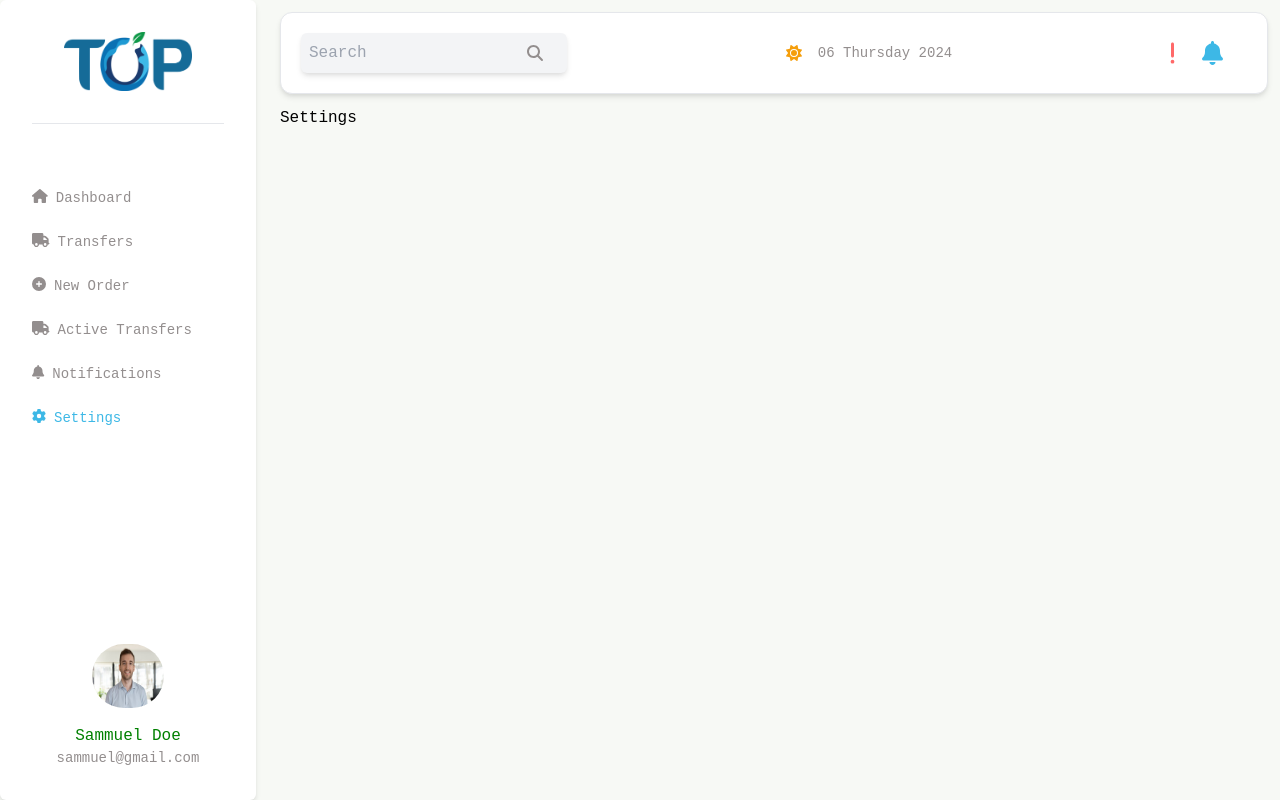
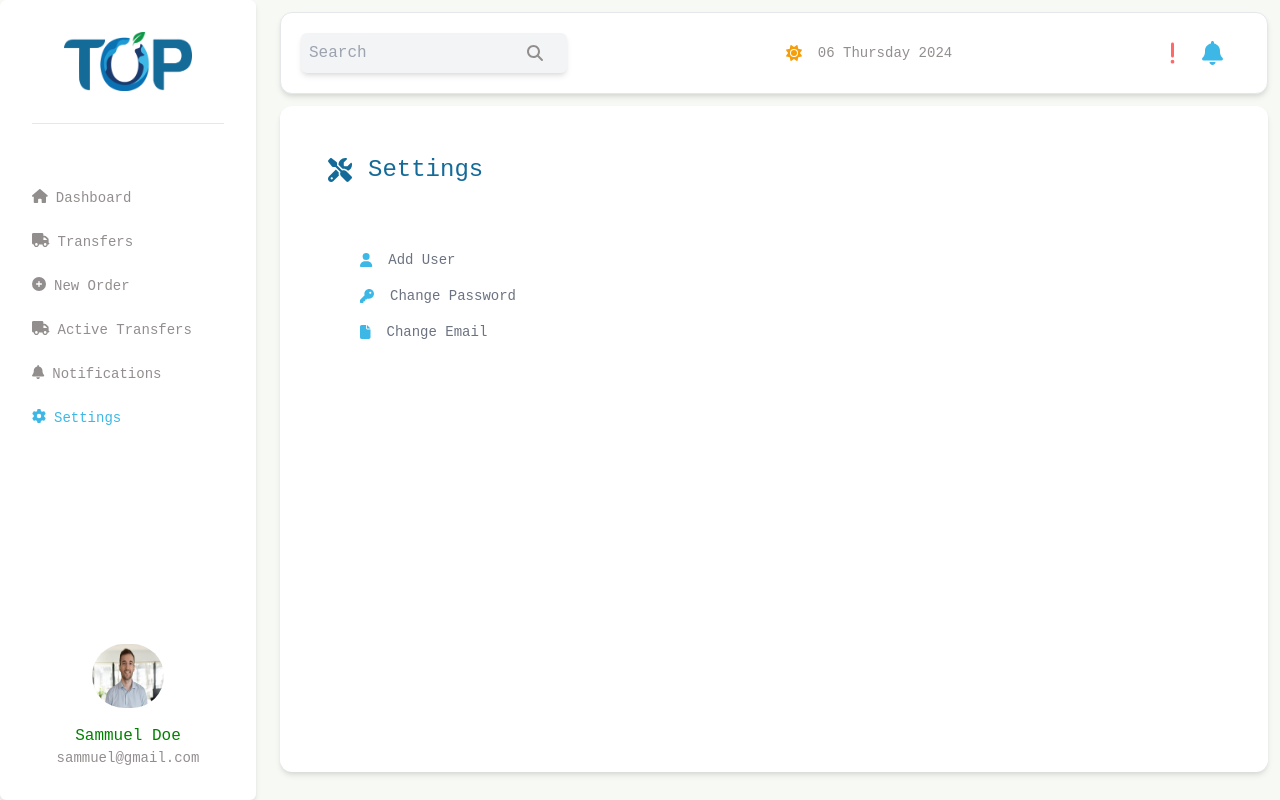
Before and after one commit to yetemegn-telaye/Top-Assset-Tracker, a React (Create React App) app: page /settings in a window 1280 px wide. Built offline with nearby package versions, Linux system fonts and the light colour scheme; the HTML template or start-up script is replaced by a standard one.

Commit message:
Add settings layout

```diff
--- a/src/features/notifications/NotificationCard.tsx
+++ b/src/features/notifications/NotificationCard.tsx
@@ -11,7 +11,7 @@ interface NotificationCardProps {
 
 const NotificationCard: React.FC<NotificationCardProps> = ({ notification }) => {
     return (
-        <div className="bg-background border flex gap-4 items-center p-4 rounded-lg shadow-lg hover:bg-accent-light ">
+        <div className="bg-background border flex gap-4 items-center p-4 rounded-lg shadow-lg hover:bg-accent-lighter ">
             <FontAwesomeIcon icon={faBell} className="text-info text-sm animate-pulse" />
             <div className="flex flex-col gap-1">
                 <h5 className={`text-${(notification.message.includes('delayed'))? 'error-light':(notification.message.includes('waiting'))? 'yellow-500':'gray-500'} ${(notification.message.includes('waiting'))? 'animate-bounce': ''}`}>{notification.message}</h5>
--- a/src/features/settings/Settings.tsx
+++ b/src/features/settings/Settings.tsx
@@ -1,13 +1,40 @@
+import { FontAwesomeIcon } from "@fortawesome/react-fontawesome";
 import Layout from "../../components/layout/Layout";
+import { faFile, faKey, faScrewdriver, faScrewdriverWrench, faUser } from "@fortawesome/free-solid-svg-icons";
 
 const Settings = () => {
     return (
-        <div>
             <Layout>
-            <h1>Settings</h1>
+             <div className="flex flex-col bg-background-paper rounded-xl shadow-md p-8 pb-2 w-full h-screen overflow-y-auto">
+                    <div className="flex items-center gap-4 ml-4 mb-6 pb-6 mt-4">
+                    <FontAwesomeIcon icon={faScrewdriverWrench} className="text-primary" size="xl" />
+                    <h1 className="text-2xl text-primary">
+                        Settings
+                    </h1>
+                    </div>
+                    <div className="flex flex-col gap-4 p-4 ml-8">
+                    <div className="flex items-center gap-4">
+                        <FontAwesomeIcon icon={faUser} className="text-info" size="sm" />
+                        <h4 className="text-sm text-gray-500 hover:text-info">
+                            Add User
+                        </h4>
+                        </div>
+                    <div className="flex items-center gap-4">
+                        <FontAwesomeIcon icon={faKey} className="text-info" size="sm" />
+                        <h4 className="text-sm text-gray-500 hover:text-info">
+                            Change Password
+                        </h4>
+                        </div>
+                    <div className="flex items-center gap-4">
+                        <FontAwesomeIcon icon={faFile} className="text-info" size="sm" />
+                        <h4 className="text-sm text-gray-500 hover:text-info">
+                            Change Email
+                        </h4>
+                        </div>
+
+                    </div>
+                </div>
             </Layout>
-
-        </div>
     );
 }
 export default Settings;
```
